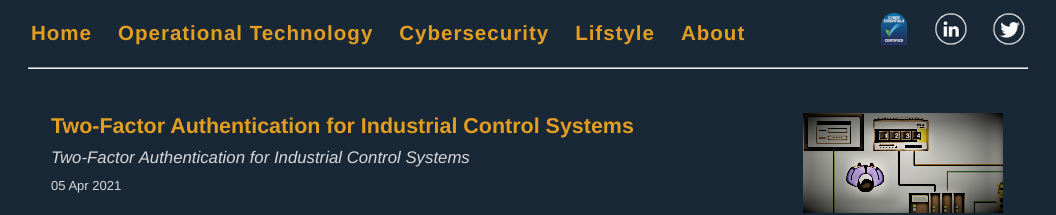
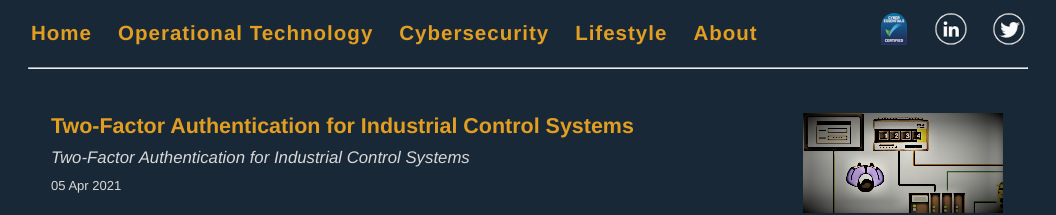
Before and after one commit to hardpath/hardpath.github.io, a Jekyll site: the page built from index.md, in a window 1280 px wide. Shown: the top 215 px of the page, without its empty margins (112-1168 px from the left). Built offline with Jekyll 4.4.1, drawn with Linux system fonts in a browser that asks for light colours; our own code applies the rules of GitHub Pages for plain Markdown files.

Commit message:
Navigation bar typo fixed

```diff
--- a/_includes/navigation.html
+++ b/_includes/navigation.html
@@ -7,7 +7,7 @@
       <td class="nav_space"></td>
       <td class="nav"><a class="nav" href="/posts_cyber.html">Cybersecurity</a></td>
       <td class="nav_space"></td>
-      <td class="nav"><a class="nav" href="/posts_lifestyle.html">Lifstyle</a></td>
+      <td class="nav"><a class="nav" href="/posts_lifestyle.html">Lifestyle</a></td>
       <td class="nav_space"></td>
       <td class="nav"><a class="nav" href="/about_ct.html">About</a></td>
       <td></td>
```
